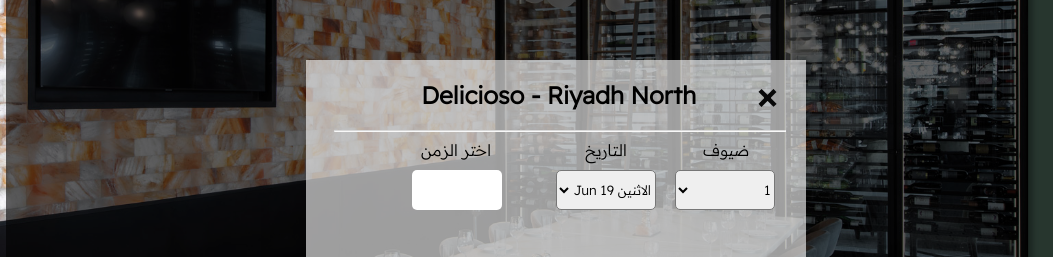
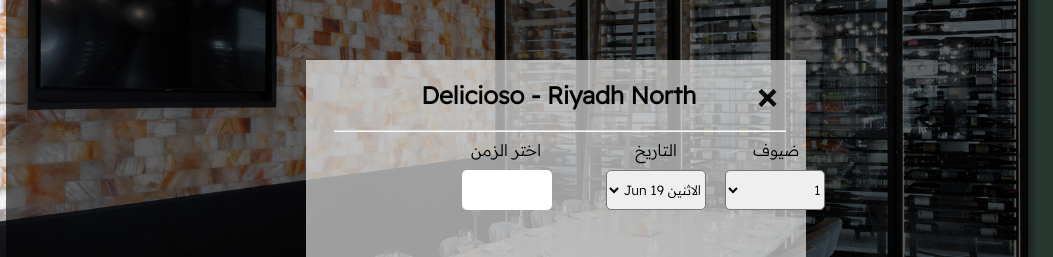
Before and after one commit to ranarabiie/delicioso2, a plain HTML site: page index.html in a window 1280 px wide. Both pictures are taken after a click on the button "احجز الان". Shown: the part 1819-2076 px from the top of the page, 0-1053 px from the left. Drawn offline with Linux system fonts and the light colour scheme.

Commit message:
Update index.html

```diff
--- a/index.html
+++ b/index.html
@@ -16,7 +16,7 @@
             margin-right: -180;
         }
 .fo{
-    margin-right: 50px;
+    margin-right: -50px;
 }
         .bu5{
             margin-top: 10;
```
